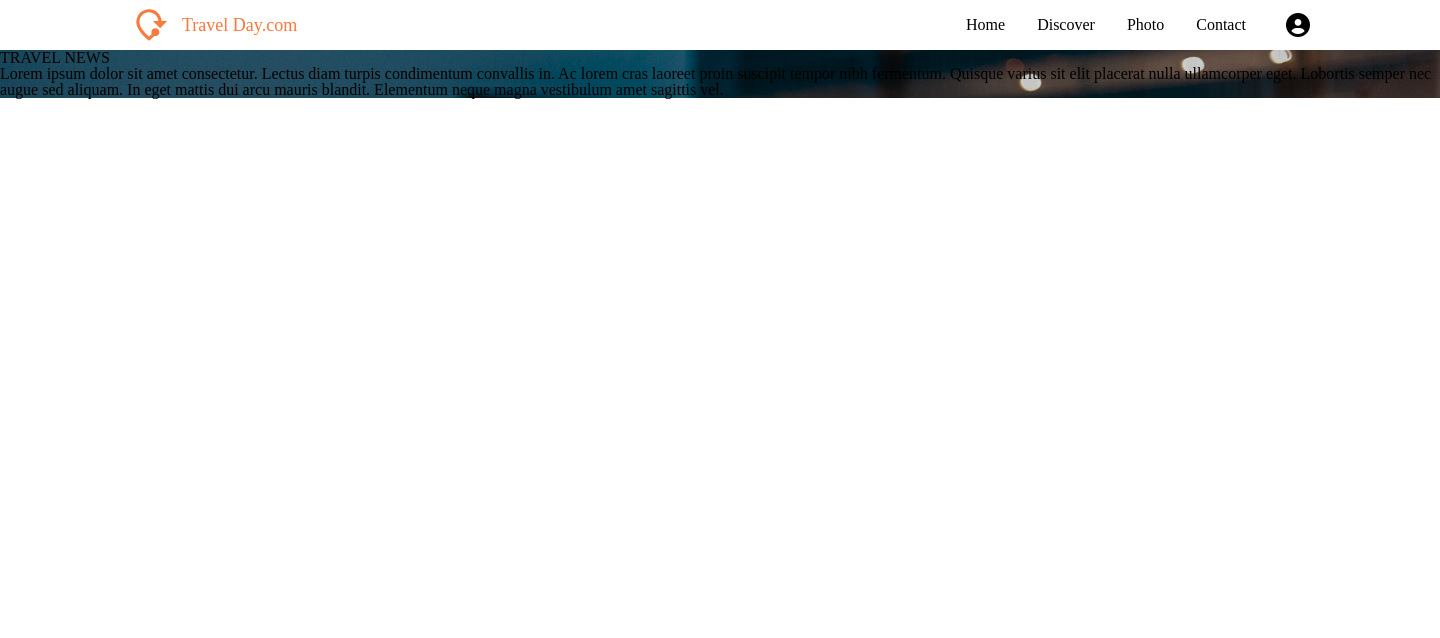
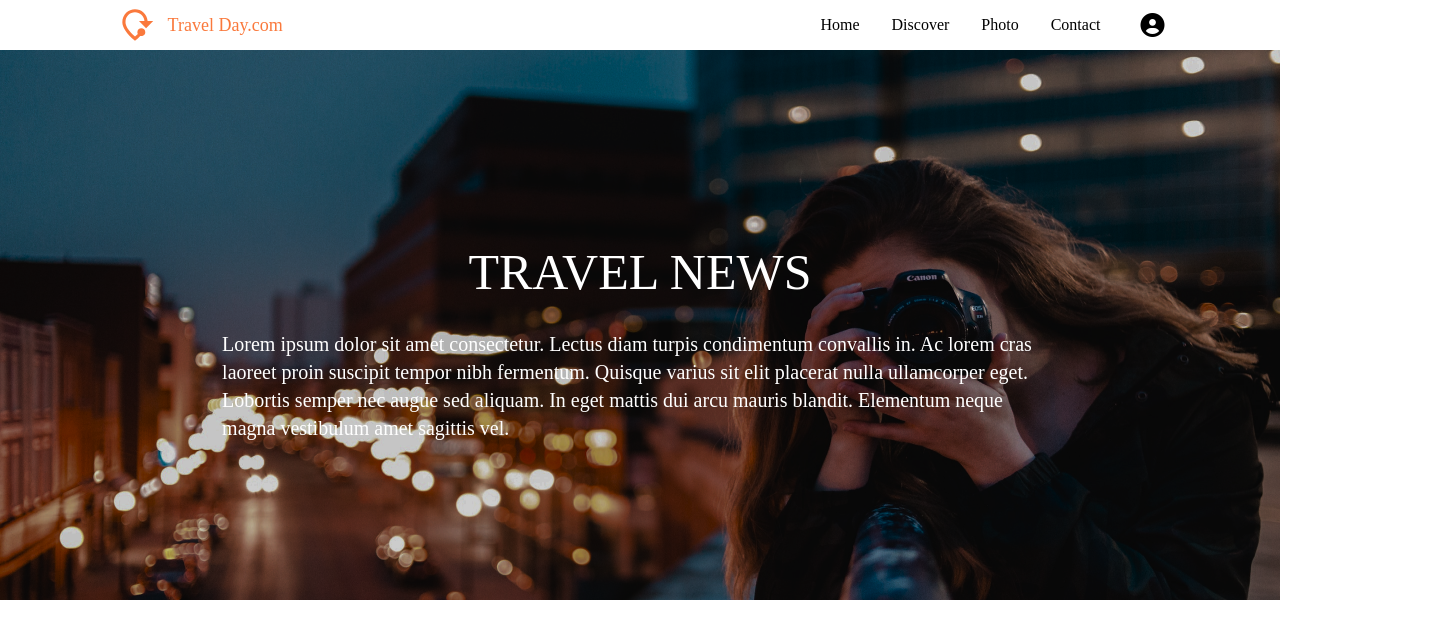
Before and after one commit to nini-mika/homework-, a plain HTML site: page index.html in a window 1280 px wide. Shown: the whole page, 1440 px wide, since content can reach past the window. Drawn offline with Linux system fonts and the light colour scheme.

Commit message:
section1

```diff
--- a/css/styles.css
+++ b/css/styles.css
@@ -1,7 +1,7 @@
 /* container */
 .container {
-    min-width: 1440px;
-    width: 100%;
+    width: min(100%, 1440px);
+    margin: auto;
     background-color: white;
 }
 
@@ -61,9 +61,37 @@ header {
 
 }
 
-.section_2 {
+/* section 1 */
+.section_1 {
+    height: 550px;
+    padding: 185px 130px;
+    background-image: url(../img/section1_cover.png);
 
-    background-image: url(../img/section1_cover.png);
 }
 
-.
+.section1_div {
+    /* display: flex; */
+    margin: auto;
+    width: calc(1180 / 1440 * 100%);
+
+}
+
+.section1_title {
+    color: #FFF;
+    font-family: Kanit;
+    font-size: 50px;
+    font-style: normal;
+    font-weight: 400;
+    line-height: 75px;
+    text-align: center;
+    margin-bottom: 20px;
+}
+
+.section1_text {
+    color: #FFF;
+    font-family: Kanit;
+    font-size: 20px;
+    font-style: normal;
+    font-weight: 400;
+    line-height: 28px;
+}
--- a/index.html
+++ b/index.html
@@ -49,17 +49,19 @@
         </header>
 
         <!-- section 1 -->
-        <section class="section_2">
+        <section class="section_1">
+           <div class="section1_div">
             <h2 class="section1_title">
                 TRAVEL NEWS
             </h2>
 
-            <p>
+            <p class="section1_text">
                 Lorem ipsum dolor sit amet consectetur. Lectus diam turpis condimentum convallis in. Ac lorem cras
                 laoreet proin suscipit tempor nibh fermentum. Quisque varius sit elit placerat nulla ullamcorper eget.
                 Lobortis semper nec augue sed aliquam. In eget mattis dui arcu mauris blandit. Elementum neque magna
                 vestibulum amet sagittis vel.
             </p>
+           </div>
         </section>
 
     </div>
```
